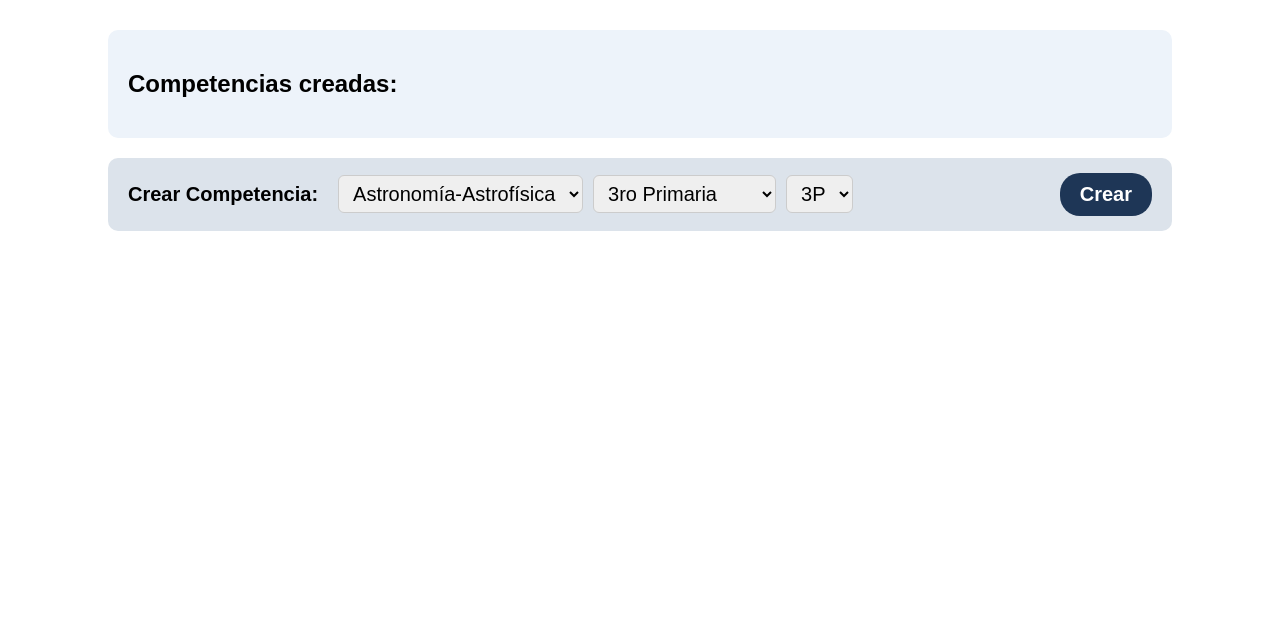
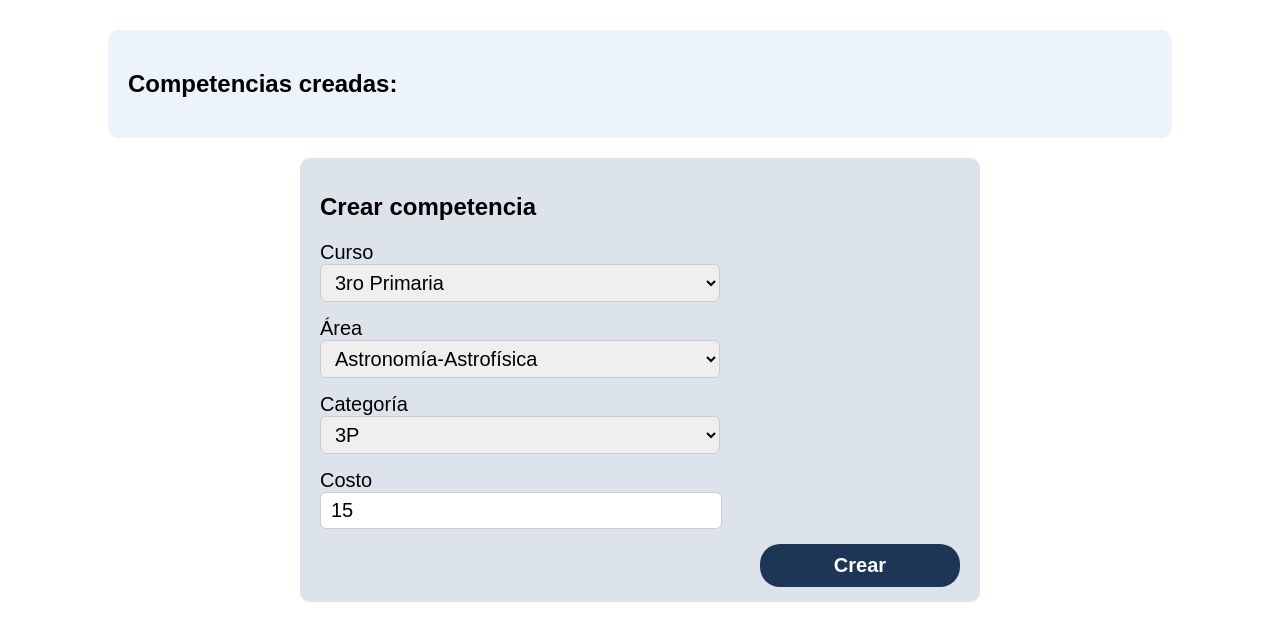
Before and after one commit to Santiago1408/Oh_Sansi_Flask, a Flask app: page /admin-areas in a window 1280 px wide. Shown: the part 80-721 px from the top of the page. Run offline with Flask 3, Linux system fonts and the light colour scheme; the visitor is signed in with stand-in values (Sample User, id 1); data that the repository does not hold is empty; some libraries are stand-ins or nearby versions.

Commit message:
Interfaz de administrador modificada para poder definir el costo de la competencia

```diff
--- a/app/routes.py
+++ b/app/routes.py
@@ -564,10 +564,11 @@ def registrar_area():
     data['curso'] = request.form['curso']
     data['area'] = request.form['area']
     data['categoria'] = request.form['categoria']
+    data['costo'] = request.form['costo']
 
     cursor = mysql.connection.cursor()
-    sql = "INSERT INTO competencia (area, categoria, grado) VALUES (%s, %s, %s)"
-    cursor.execute(sql, (data['area'], data['categoria'], data['curso']))
+    sql = "INSERT INTO competencia (area, categoria, grado, costo) VALUES (%s, %s, %s, %s)"
+    cursor.execute(sql, (data['area'], data['categoria'], data['curso'], data['costo']))
     mysql.connection.commit()
     cursor.close()
     flash('Área registrada correctamente', 'success')
--- a/app/static/css/admin-areas.css
+++ b/app/static/css/admin-areas.css
@@ -33,20 +33,23 @@
     background-color: #241749;
 }
 .formulario {
-    display: flex;
-    align-items: center;
     background-color: #DCE3EB;
     padding: 15px 20px;
     border-radius: 10px;
-    width: 80%;
-    gap: 10px;
+    width: 50%;
+    margin-bottom: 50px;
 }
-.formulario label {
-    font-weight: bold;
-    margin-right: 10px;
+.campo{
+    margin-bottom: 15px;
+}
+.campo label {
     font-size: 20px;
+    margin-bottom: 5px;
 }
+
 .formulario select {
+    display: block;
+    width: 400px;
     padding: 6px 10px;
     font-size: 20px;
     border-radius: 6px;
@@ -54,6 +57,8 @@
 }
 .crear {
     margin-left: auto;
+    display: block;
+    width: 200px;
     background-color: #1E3656;
     color: white;
     border: none;
@@ -66,3 +71,12 @@
 .crear:hover {
     background-color: #00bbff;
 }
+
+.formulario input[type="number"]{
+    display: block;
+    width: 380px;
+    padding: 6px 10px;
+    font-size: 20px;
+    border-radius: 6px;
+    border: 1px solid #ccc;
+}
--- a/app/static/css/home.css
+++ b/app/static/css/home.css
@@ -106,9 +106,9 @@ nav a:hover{
     transition: 0.3s;
 }
 
-.info-olimpiada{
-    display: flex;
+.info-olimpiadas{
     justify-content: center;
     align-items: center;
-    margin: 50px 100px;
+    margin: 50px 600px 100px 50px;
+    background-color: aliceblue;
 }
--- a/app/templates/admin-areas.html
+++ b/app/templates/admin-areas.html
@@ -22,8 +22,17 @@
   </div>
 
   <form class="formulario" action="{{ url_for('registrar_area') }}" method="POST">
-    <label>Crear Competencia:</label>
+    <h2>Crear competencia</h2>
 
+    <div class="campo">
+      <label for="area">Curso</label>
+      <select name="curso" id="curso">
+        <!-- Opciones se cargarán dinámicamente con JavaScript -->
+      </select>
+    </div>
+
+    <div class="campo">
+      <label for="area">Área</label>
       <select name="area" id="area">
         <option value="Astronomia-Astrofisica">Astronomía-Astrofísica</option>
         <option value="Biologia">Biología</option>
@@ -33,20 +42,26 @@
         <option value="Quimica">Química</option>
         <option value="Robotica">Robótica</option>
       </select>
+    </div>
 
-    <select name="curso" id="curso">
-      <!-- Opciones se cargarán dinámicamente con JavaScript -->
-    </select>
 
+    <div class="campo">
+      <label for="categoria">Categoría</label>
       <select name="categoria" id="categoria">
         <!-- Opciones se cargarán dinámicamente con JavaScript -->
       </select>
+    </div>
 
+    <div class="campo">
+      <label for="costo">Costo</label>
+      <input type="number" name="costo" id="costo" placeholder="Costo" value="15">
+
+    </div>
     <input type="submit" value="Crear" class="crear">
   </form>
 
   <script>
-    document.addEventListener('DOMContentLoaded', function() {
+    document.addEventListener('DOMContentLoaded', function () {
       // Define las relaciones entre área, curso y categoría según la tabla proporcionada
       const relationData = [
         // Astronomía-Astrofísica
@@ -202,7 +217,7 @@
     });
   </script>
   <script>
-    document.addEventListener('DOMContentLoaded', function() {
+    document.addEventListener('DOMContentLoaded', function () {
       // Define las relaciones entre área, curso y categoría según la tabla proporcionada
       const relationData = [
         // Astronomía-Astrofísica
```
Also changed, not shown: app/templates/home.html (indentation only). Lines whose indentation alone changed are shown as unchanged.
